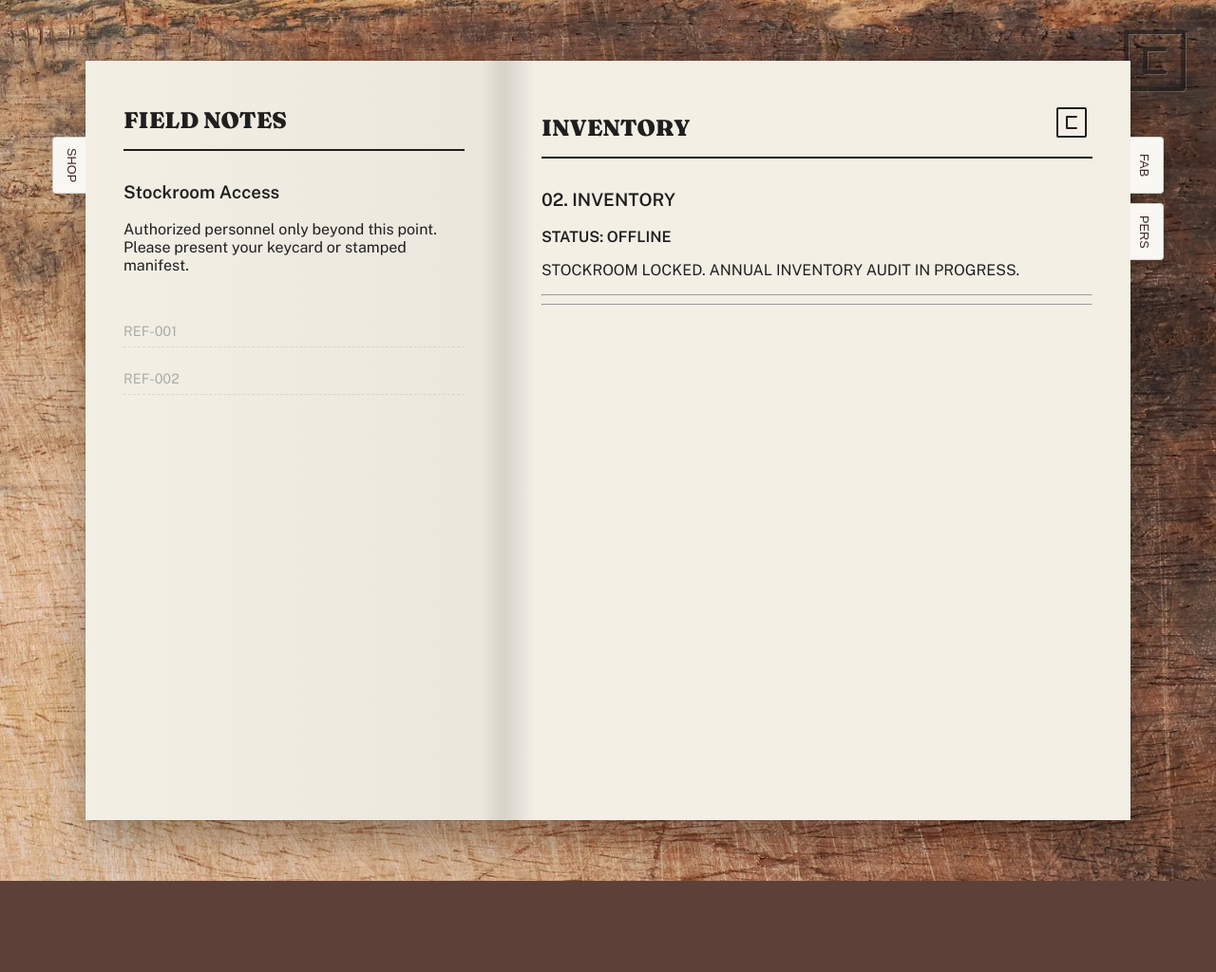
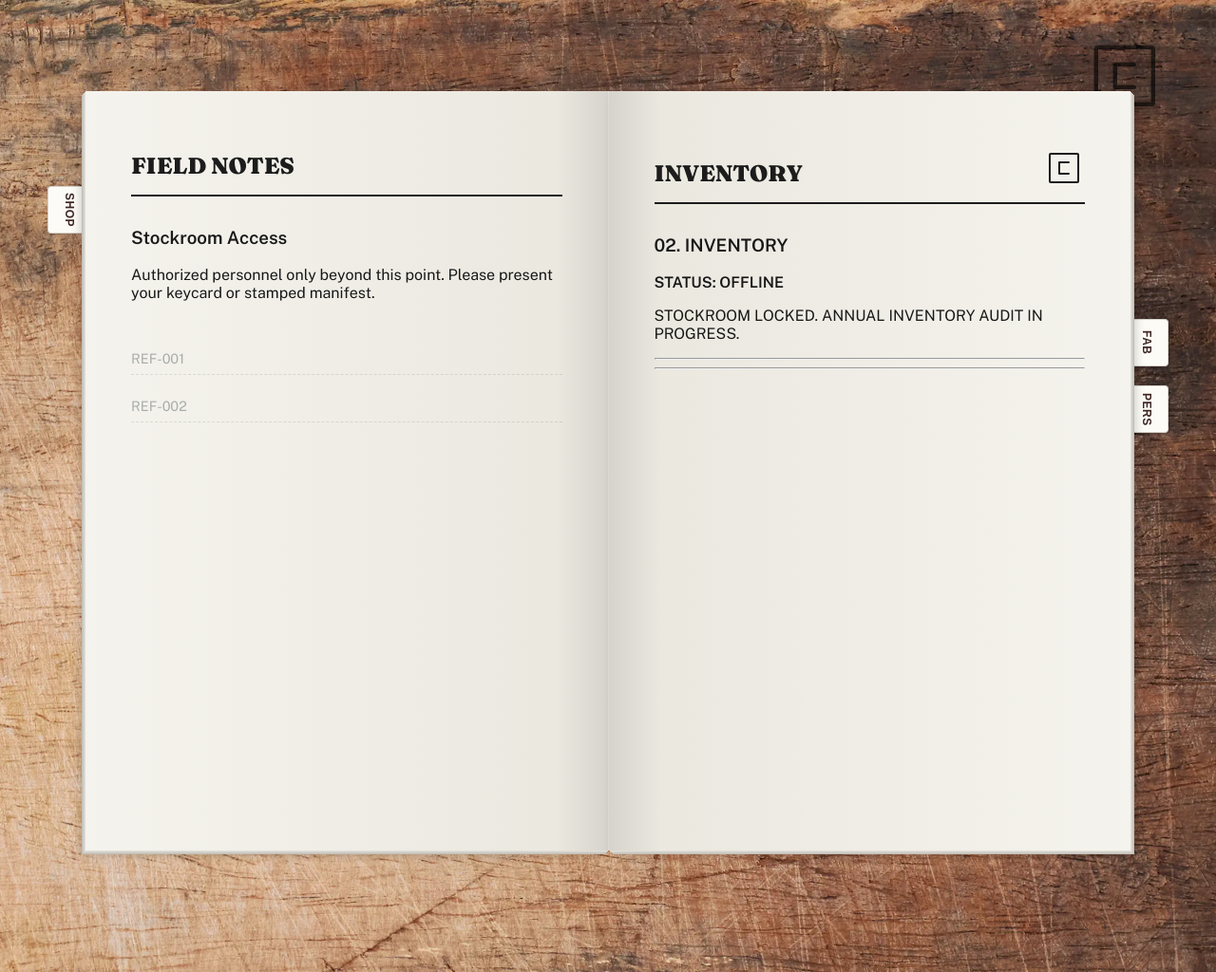
Before and after one commit to cooperstlogic/cooper-st-logic-shop, an Eleventy site: page src/inventory.md in a window 1280 px wide. Shown: the whole page at 95% size. Before the commit the page ends 928 px from the top, so only its background shows below. Built offline with nearby package versions, Linux system fonts and the light colour scheme; Eleventy itself is replaced by a stand-in of ours; files that its build step writes are made by us from their sources.

Commit message:
clean up unused and update shop manual

```diff
--- a/src/_includes/bookmarks.njk
+++ b/src/_includes/bookmarks.njk
@@ -8,12 +8,12 @@
 
 {% if page.url != '/' %}
 
-  {# Define Order #}
+  {# Define Order and Fixed Positions #}
   {% set navItems = [
-    { url: "/shop/", label: "SHOP", id: 1 },
-    { url: "/inventory/", label: "INV", id: 2 },
-    { url: "/fabrication/", label: "FAB", id: 3 },
-    { url: "/personnel/", label: "PERS", id: 4 }
+    { url: "/shop/", label: "SHOP", id: 1, top: 100 },
+    { url: "/inventory/", label: "INV", id: 2, top: 170 },
+    { url: "/fabrication/", label: "FAB", id: 3, top: 240 },
+    { url: "/personnel/", label: "PERS", id: 4, top: 310 }
   ] %}
 
   {# Determine Current ID #}
@@ -23,24 +23,20 @@
   {% if page.url == '/personnel/' %} {% set currentId = 4 %} {% endif %}
 
   <!-- Left Tabs (Previous) -->
-  {% set topOffset = 80 %}
   {% for item in navItems %}
     {% if item.id < currentId %}
-      <a href="{{ item.url }}" class="bookmark-tab left" style="top: {{ topOffset }}px">
+      <a href="{{ item.url }}" class="bookmark-tab left" style="top: {{ item.top }}px">
         {{ item.label }}
       </a>
-      {% set topOffset = topOffset + 70 %}
     {% endif %}
   {% endfor %}
 
   <!-- Right Tabs (Next) -->
-  {% set topOffset = 80 %}
   {% for item in navItems %}
     {% if item.id > currentId %}
-      <a href="{{ item.url }}" class="bookmark-tab right" style="top: {{ topOffset }}px">
+      <a href="{{ item.url }}" class="bookmark-tab right" style="top: {{ item.top }}px">
         {{ item.label }}
       </a>
-      {% set topOffset = topOffset + 70 %}
     {% endif %}
   {% endfor %}
 
--- a/src/_includes/footer.njk
+++ /dev/null
@@ -1,5 +0,0 @@
-<footer class="bench-footer">
-  <div class="engraved-zinc">
-    © 2026 DYLAN WEBSTER. SANTA CRUZ, CALIFORNIA.
-  </div>
-</footer>
--- a/src/assets/css/workbench.css
+++ b/src/assets/css/workbench.css
@@ -15,7 +15,7 @@
   --bg-workbench: url("/assets/img/workbench-right.webp");
 
   /* Layout Dimensions */
-  --book-width: 900px;
+  --book-width: 1100px; /* Standardizing on the open width */
   --book-height: 80vh;
 }
 
@@ -25,8 +25,14 @@ body {
   background-image: var(--bg-workbench);
   background-repeat: no-repeat;
   background-position: center top;
-  background-size: cover; /* CHANGED: Cover ensures crispness and fill without awkward repeating or stretching to fit width only */
-  background-attachment: fixed; /* CHANGED: Fixed feels more like a desk, image doesn't scroll away */
+  /*
+     SCROLL PHYSICS:
+     Set width to cover viewport, height auto to maintain aspect ratio.
+     'scroll' attachment means it stays with the element (body), so as you scroll down,
+     you see lower parts of the image (scanning down the bench).
+  */
+  background-size: 100% auto;
+  background-attachment: scroll;
 
   color: var(--c-carbon);
   font-family: var(--font-manual);
@@ -36,7 +42,7 @@ body {
   flex-direction: column;
   align-items: center;
   overflow-x: hidden;
-  position: relative; /* For icon positioning */
+  position: relative;
 }
 
 /* Fallback for bg */
@@ -50,20 +56,21 @@ body {
    WORKBENCH DECOR (The Engraved Icon)
    ----------------------------------------------------------- */
 .workbench-icon {
-  position: fixed;
-  top: 2rem;
-  right: 2rem;
-  width: 64px;
-  height: 64px;
-  z-index: 0; /* Behind the book */
-  opacity: 0.6;
+  position: absolute; /* Moves with scroll now */
+  top: 3rem;
+  right: 3rem;
+  width: 80px;
+  height: 80px;
+  z-index: 0;
+  opacity: 0.7;
   pointer-events: none;
+  mix-blend-mode: multiply; /* Burns into wood */
 }
 
 .workbench-icon svg path,
 .workbench-icon img {
    /* We use CSS filter for image based engraving or fill for SVG */
-   filter: drop-shadow(1px 1px 0 rgba(255,255,255,0.3)) drop-shadow(-1px -1px 0 rgba(0,0,0,0.5));
+   filter: drop-shadow(1px 1px 0 rgba(255,255,255,0.2)) drop-shadow(-1px -1px 0 rgba(0,0,0,0.4));
 }
 
 
@@ -75,11 +82,11 @@ body {
 .field-guide-container {
   width: 100%;
   max-width: var(--book-width);
-  margin-top: 4rem;
-  margin-bottom: 4rem;
+  margin-top: 6rem; /* More space at top */
+  margin-bottom: 8rem;
   position: relative;
   z-index: 10;
-  perspective: 2000px; /* For 3D flips */
+  perspective: 2500px;
 }
 
 /* The Book Itself */
@@ -88,56 +95,83 @@ body {
   position: relative;
   transform-style: preserve-3d;
   transition: transform 0.6s cubic-bezier(0.25, 1, 0.5, 1);
-  box-shadow:
-    0 20px 40px rgba(0, 0, 0, 0.3),
-    /* Deep desk shadow */ 0 0 0 1px rgba(0, 0, 0, 0.1); /* Edge definition */
+  /* Simple entry animation */
+  animation: settleBook 1s cubic-bezier(0.25, 1, 0.5, 1) forwards;
+}
 
-  /* Bookmarks are positioned relative to THIS container now */
+@keyframes settleBook {
+  from { transform: translateY(10px) rotateX(2deg); opacity: 0; }
+  to { transform: translateY(0) rotateX(0); opacity: 1; }
 }
 
 /* Page Common Styles */
 .guide-page {
   background-color: var(--c-vellum);
   min-height: 800px; /* Minimal height of the book */
-  padding: 3rem 2.5rem;
+  padding: 4rem 3rem;
   position: relative;
+  flex: 1; /* SYMMETRY: Both pages equal width (50/50) */
 
   /* Paper Texture */
   background-image: url("../img/paper-grain.svg");
-  background-size: 200px 200px;
-  filter: contrast(0.97) sepia(0.05);
+  background-size: 300px 300px;
+  /* Multiply blend for ink-like feel of content on top */
 }
 
-/* Left Page (Navigation / TOC) - Only visible when open */
+/* Page Depth / Stack Effect */
+.guide-page::before {
+  content: "";
+  position: absolute;
+  top: 2px;
+  bottom: 2px;
+  width: 4px;
+  background:
+    linear-gradient(to right, rgba(0,0,0,0.05), rgba(0,0,0,0.1));
+  z-index: -1;
+}
+
+/* Left Page (Navigation / TOC) */
 .guide-page.left {
-  flex: 0 0 40%; /* 40% width */
-  border-right: 1px solid rgba(0, 0, 0, 0.1);
-  background: linear-gradient(
-    to right,
-    #F2F0E9 0%,
-    #EBE8E0 95%,
-    #D6D3CC 100%
-  ); /* Spine shadow on right */
+  border-right: 1px solid rgba(0,0,0,0.08); /* Spine seam */
+  background: linear-gradient(to right, #F5F3ED 0%, #EBE8E0 90%, #D6D3CC 100%);
 
-  display: none; /* Hidden by default on home/cover */
+  /* Depth on Left Side */
+  box-shadow:
+    -1px 1px 0 #E0DED7,
+    -2px 2px 0 #D6D3CC,
+    -3px 3px 0 #CCC9C2,
+    -4px 4px 0 #C2BFB8,
+    -5px 5px 10px rgba(0,0,0,0.2);
+
+  transform-origin: right center;
 }
 
 /* Right Page (Content) */
 .guide-page.right {
-  flex: 1; /* Fills remaining space */
-  background: linear-gradient(
-    to right,
-    #D6D3CC 0%,
-    #F2F0E9 5%,
-    #F2F0E9 100%
-  ); /* Spine shadow on left */
+  background: linear-gradient(to left, #F5F3ED 0%, #EBE8E0 90%, #D6D3CC 100%);
+
+  /* Depth on Right Side */
+  box-shadow:
+    1px 1px 0 #E0DED7,
+    2px 2px 0 #D6D3CC,
+    3px 3px 0 #CCC9C2,
+    4px 4px 0 #C2BFB8,
+    5px 5px 10px rgba(0,0,0,0.2);
 }
 
 /* -----------------------------------------------------------
    STATES: HOME vs OPEN
    ----------------------------------------------------------- */
 
-/* "Open" state logic applied by Nunjucks */
+/* On Home Page (Cover), we might want different styling,
+   but per instructions we are treating "The Shop" as page 1.
+   Note: base.njk handles hiding .left page if NOT open,
+   but for symmetry we want it VISIBLE mostly?
+   No, user said "only see TOC on left side when THE SHOP is open".
+   For other pages, we have "Field Notes" on left.
+   So .guide-page.left is ALWAYS visible in the "Open" state.
+*/
+
 body[data-state="open"] .guide-page.left {
   display: block;
 }
@@ -147,22 +181,27 @@ body[data-state="open"] .field-guide-container {
 }
 
 /* -----------------------------------------------------------
-   5.2 PROTOCOL B: THE CARVING (Engraved on Wood)
+   5.2 PROTOCOL B: TEXTURE & INK
    ----------------------------------------------------------- */
 .engraved-wood {
-  color: rgba(62, 39, 35, 0.8); /* Dark Brown */
-  text-shadow:
-    1px 1px 0 rgba(255,255,255,0.4), /* Highlight bottom right */
-    -1px -1px 0 rgba(0,0,0,0.6); /* Shadow top left */
+  color: rgba(62, 39, 35, 0.9);
+  text-shadow: 1px 1px 0 rgba(255,255,255,0.3), -1px -1px 0 rgba(0,0,0,0.5);
   font-family: var(--font-engraving);
 }
 
 .engraved-text {
-  /* Used inside the book (printed) */
   font-family: var(--font-engraving);
   letter-spacing: 1px;
   color: var(--c-carbon);
   text-transform: uppercase;
+  mix-blend-mode: multiply; /* Ink Bleed */
+  filter: blur(0.2px); /* Ink Spread */
+}
+
+/* Standard text ink bleed */
+p, h1, h2, h3, li {
+  mix-blend-mode: multiply;
+  color: #1a1a1a; /* Almost black */
 }
 
 /* -----------------------------------------------------------
@@ -207,45 +246,48 @@ body[data-state="open"] .field-guide-container {
    ----------------------------------------------------------- */
 .bookmark-tab {
   position: absolute;
-  top: 100px; /* Dynamic per tab */
-  width: 40px;
-  height: 60px;
-  background-color: #F8F7F2;
+  /* Top is now handled inline by NJK loop for stability */
+  width: 45px;
+  height: 50px;
+  background-color: #FDFBF6; /* Slightly lighter than page for contrast */
   border: 1px solid #D4D2CB;
-  box-shadow: 2px 2px 5px rgba(0,0,0,0.1);
+  box-shadow: 1px 1px 3px rgba(0,0,0,0.15);
   display: flex;
   align-items: center;
   justify-content: center;
   writing-mode: vertical-rl;
   text-orientation: mixed;
-  font-family: var(--font-handwriting, sans-serif); /* Fallback to sans for now */
-  font-size: 0.8rem;
+  font-family: var(--font-handwriting, sans-serif);
+  font-size: 0.75rem;
   color: var(--c-wood-shadow);
   cursor: pointer;
-  z-index: -1; /* Behind the page */
-  transition: transform 0.2s ease;
+  z-index: -5; /* Behind pages */
+  transition: transform 0.2s cubic-bezier(0.25, 1, 0.5, 1);
   text-decoration: none;
+  font-weight: 600;
+  letter-spacing: 0.5px;
   border-radius: 4px;
 }
 
 .bookmark-tab:hover {
-  transform: translateX(5px);
+  transform: translateX(3px);
+  background-color: #FFF;
 }
 
 /* Fixed Tabs - Left tabs attach to the LEFT of the BOOK (relative to field-guide-book) */
 .bookmark-tab.left {
-  left: -35px; /* Stick out from the left edge */
+  left: -40px; /* Aligned to left stack */
   border-right: none;
   border-radius: 4px 0 0 4px;
 }
 
 .bookmark-tab.left:hover {
-  transform: translateX(-5px);
+  transform: translateX(-3px);
 }
 
 /* Fixed Tabs - Right tabs attach to the RIGHT of the BOOK */
 .bookmark-tab.right {
-  right: -35px;
+  right: -40px; /* Aligned to right stack */
   border-left: none;
   border-radius: 0 4px 4px 0;
 }
```
Also changed, not shown: shop-manual.md (+68 -37 lines), src/_includes/header.njk (deleted, +0 -11 lines), src/assets/img/brushed-metal.svg (deleted), src/assets/img/line-dash.svg (deleted), src/assets/img/rough-edge.svg (deleted).
